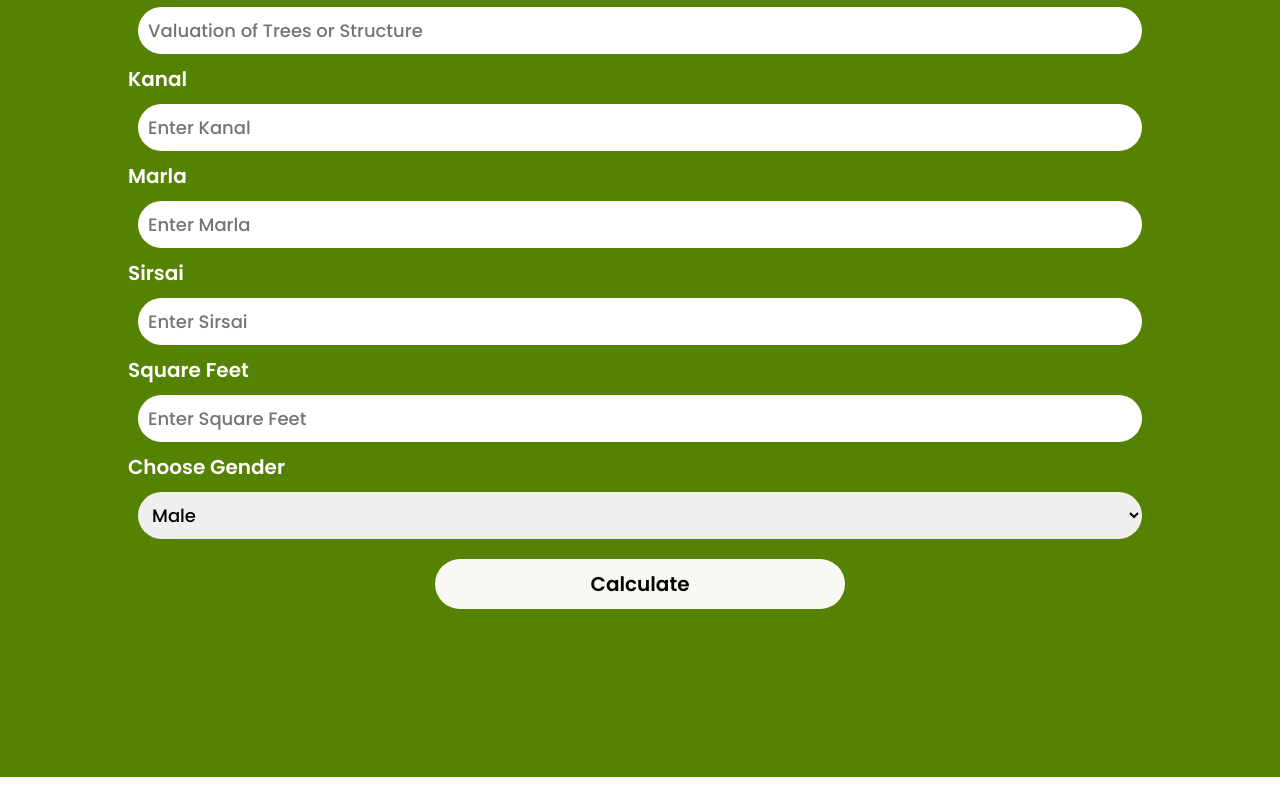
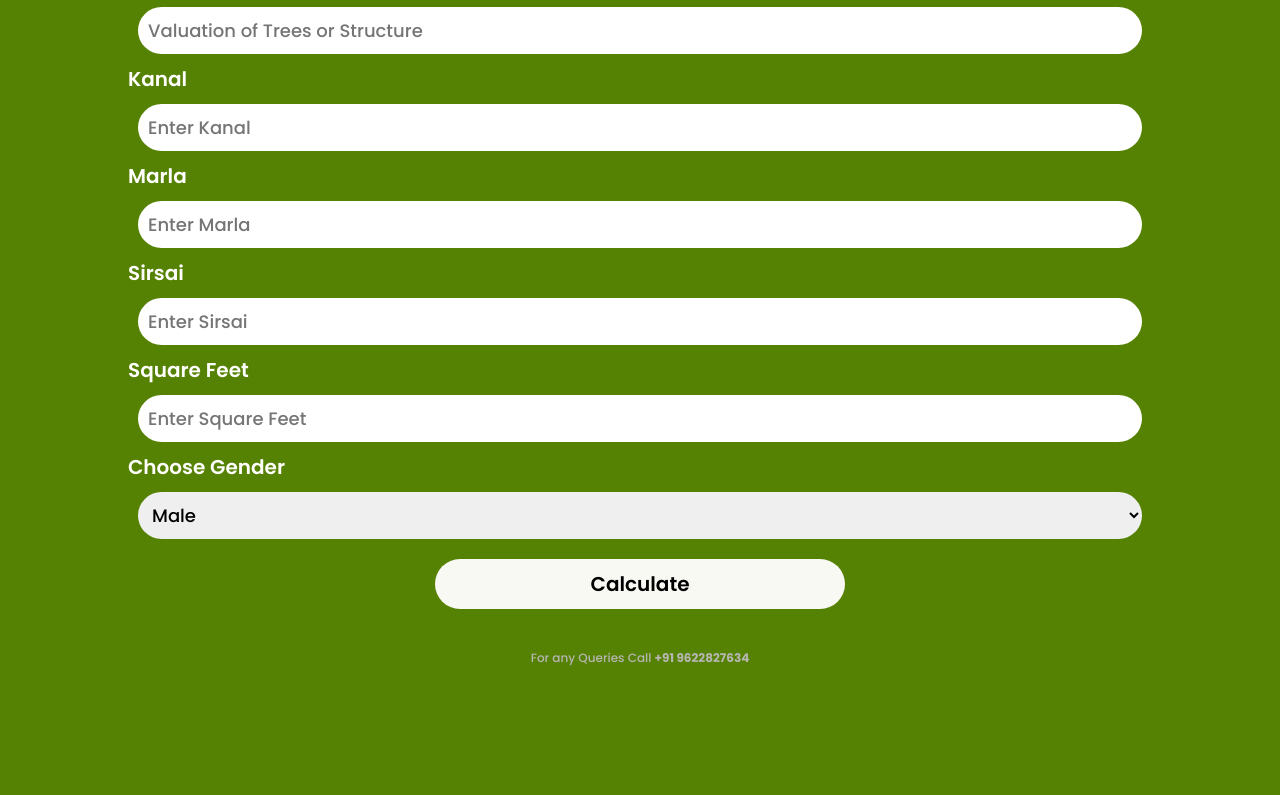
Before and after one commit to DevFaisal/JandK-Land-Valuation-Calculator, a plain HTML site: page index.html in a window 1280 px wide. Shown: the part 488-1283 px from the top of the page. Drawn offline with Linux system fonts and the light colour scheme.

Commit message:
PH added For any Queries

```diff
--- a/index.html
+++ b/index.html
@@ -114,6 +114,7 @@
         </select>
 
         <button type="submit" id="calBtn">Calculate</button>
+        <h4 class="devinfo">For any Queries Call <b>+91 9622827634</b></h4>
       </form>
 
       <div class="all-tables" id="all-tables">
```
